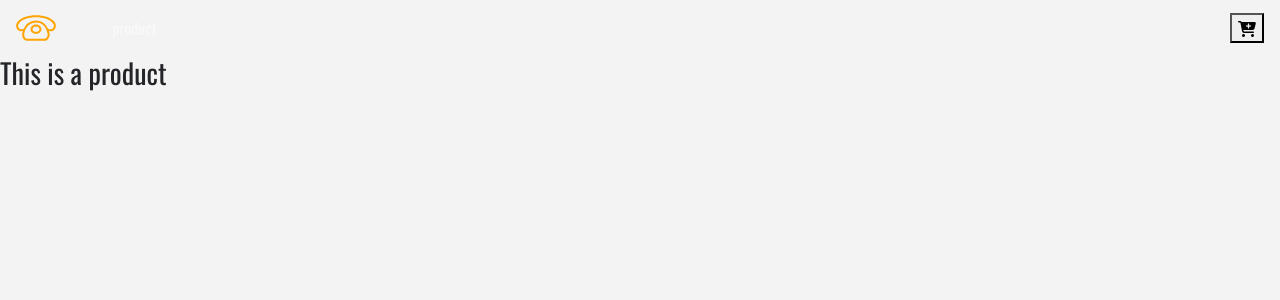
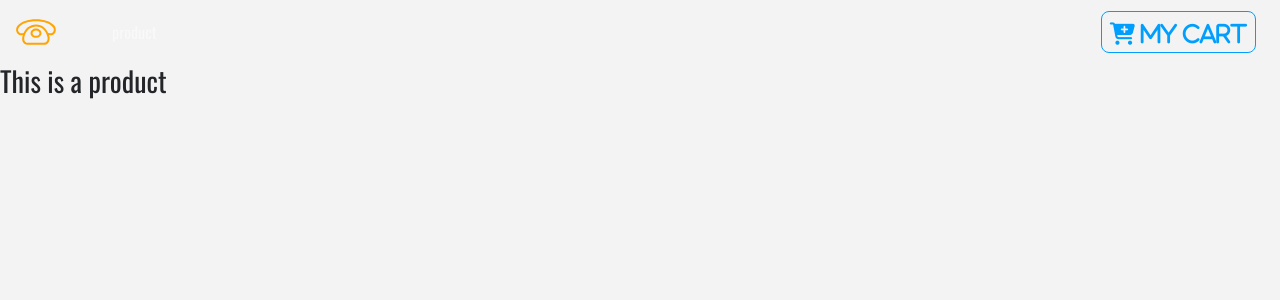
Before and after one commit to Xerenz/learning-react, a React (Create React App) app in the folder e-commerce/: page / in a window 1280 px wide. Shown: the top 300 px of the page. Built offline with nearby package versions, Linux system fonts and the light colour scheme.

Commit message:
styled components

```diff
--- a/e-commerce/package.json
+++ b/e-commerce/package.json
@@ -10,7 +10,8 @@
     "react": "^16.13.1",
     "react-dom": "^16.13.1",
     "react-router-dom": "^5.2.0",
-    "react-scripts": "3.4.1"
+    "react-scripts": "3.4.1",
+    "styled-components": "^5.1.1"
   },
   "scripts": {
     "start": "react-scripts start",
--- a/e-commerce/src/components/Navbar.js
+++ b/e-commerce/src/components/Navbar.js
@@ -1,5 +1,6 @@
 import React, { Component } from 'react';
 import {Link} from 'react-router-dom';
+import styled from 'styled-components';
 
 import logo from '../logo.svg';
 
@@ -21,11 +22,28 @@ export default class Navbar extends Component {
                     </li>
                 </ul>
                 <Link to="/cart" className="ml-auto">
-                    <button>
-                        <i className="fa fa-cart-plus"></i>
-                    </button>
+                    <ButtonContainer>
+                        <i className="fa fa-cart-plus"> my cart</i>
+                    </ButtonContainer>
                 </Link>
             </nav>
         )
     }
 }
+
+const ButtonContainer = styled.button`
+    text-transform : capitalize;
+    font-size : 1.4rem;
+    background : transparent;
+    border : 0.05rem solid var(--lightBlue);
+    color : var(--lightBlue);
+    border-radius : 0.5rem;
+    padding : 0.2rem 0.5rem;
+    cursor : pointer;
+    margin : 0.2rem 0.5rem 0.2rem 0;
+    transition : all 0.5s ease-in-and-out;
+    &:hover {
+        background : var(--lightBlue);
+        color : var(--mainBlue);
+    }
+`
```
Also changed, not shown: 1 other file (tests, documents, lock files or other folders).
